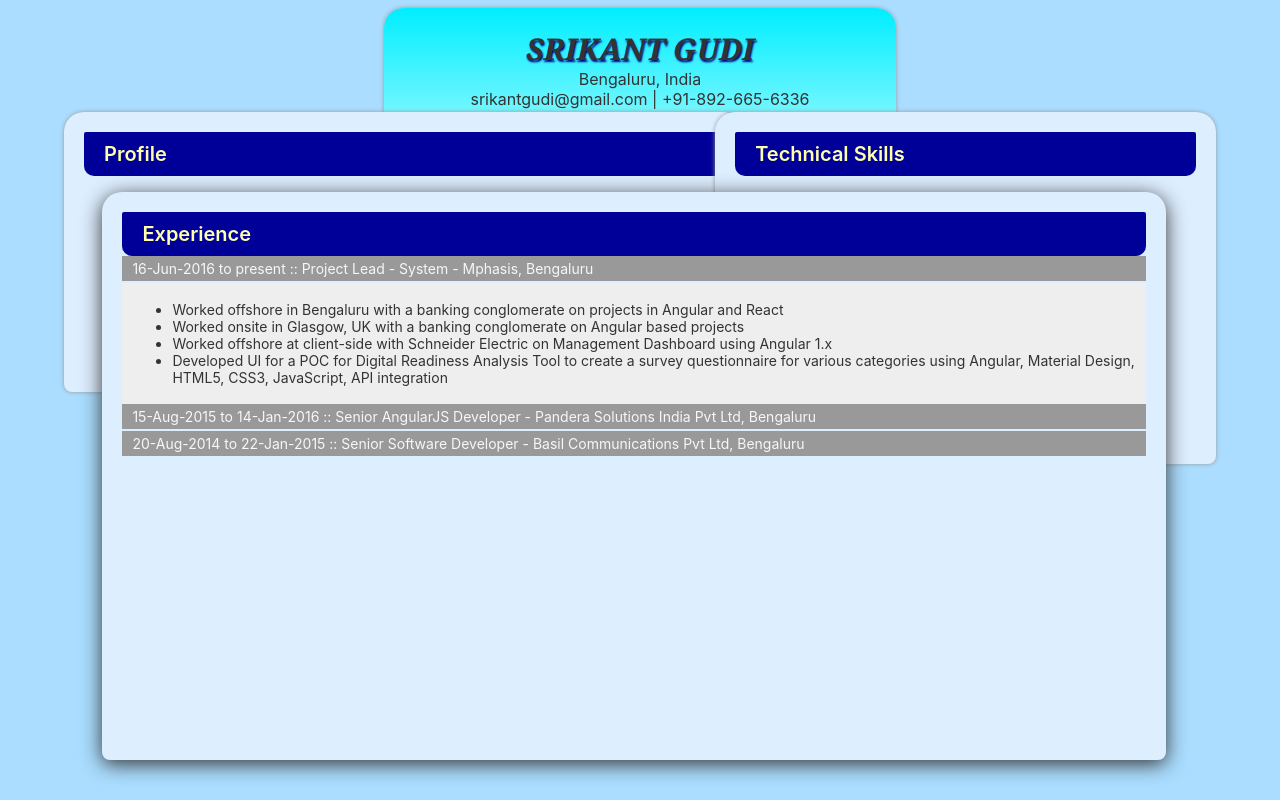
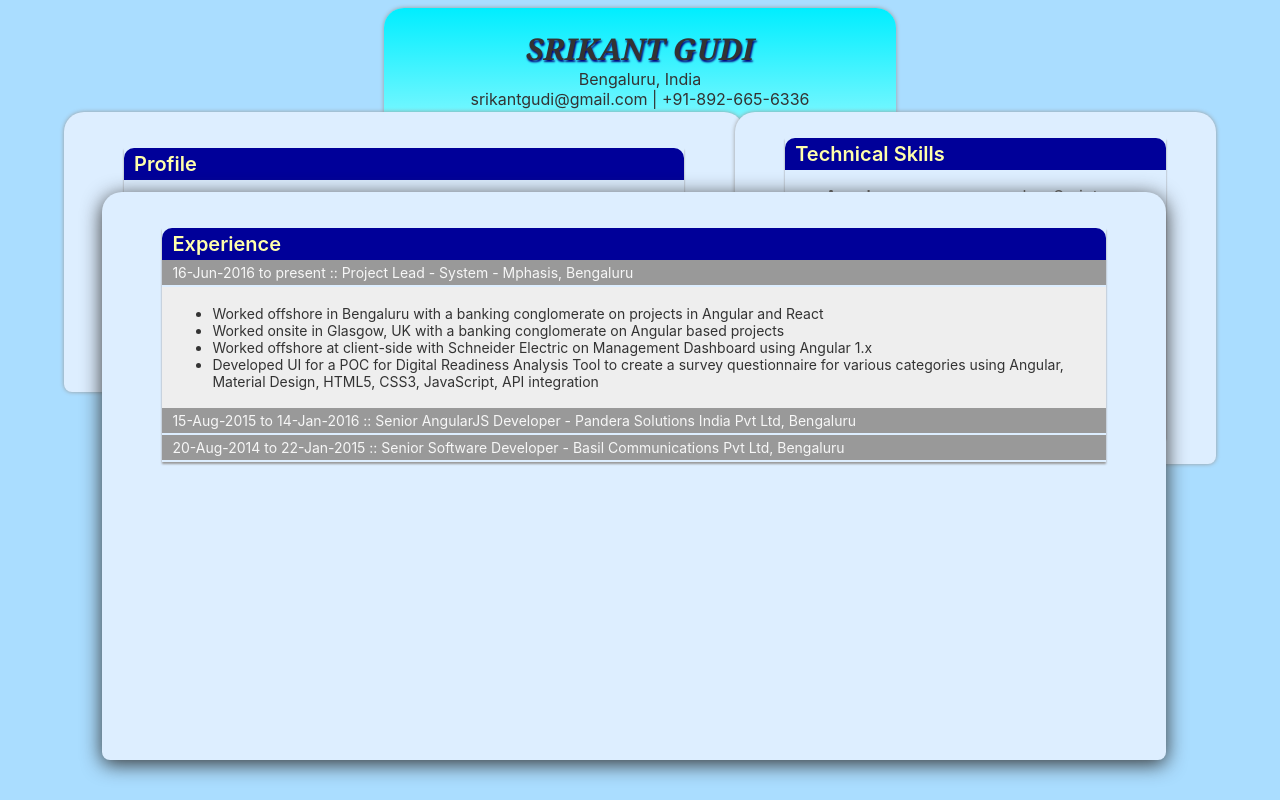
Before and after one commit to srikantgudi/srikantgudi.github.io, a Svelte app: page / in a window 1280 px wide. Built offline with nearby package versions, Linux system fonts and the light colour scheme.

Commit message:
Modified styles

```diff
--- a/src/App.svelte
+++ b/src/App.svelte
@@ -85,11 +85,14 @@ let profiles = [
 		font-size: 30px;
 		font-weight: 600;
 	}
-	.section-title {
+	figure {
+		box-shadow: 0 2px 2px #999;
+	}
+	figcaption {
 		background-color: #009;
 		color: #ffa;
-		padding: 10px 20px;
-		border-radius: 2px 2px 10px 10px;
+		padding: 4px 10px;
+		border-radius: 10px 10px 0 0;
 		font-size: 20px;
 		font-weight: 600;
 	}
@@ -106,10 +109,6 @@ let profiles = [
 		box-shadow: 0 0 4px #999999;
 		transition: all 1s;
 	}
-	.profile .text {
-		color: #333333;
-		font-size: 20px;
-	}
 	.profile:hover {
 		z-index: 9999;
 		box-shadow: 0 4px 20px #333333;
@@ -121,14 +120,14 @@ let profiles = [
 		right: 5vw;
 		min-height: 32vh;
 		width: 36vw;
-		padding: 20px;
+		padding: 10px;
 		border-radius: 20px 20px 8px 8px;
 		background-color: #def;
 		color: #666;
 		box-shadow: 0 0 4px #999999;
 		transition: all 1s;
 	}
-	.skills .content {
+	.skills-content {
 		display: grid;
 		grid-template-columns: 1fr 1fr;
 		grid-gap: 4px;
@@ -202,21 +201,26 @@ let profiles = [
 		<h1>Senior Frontend Engineer</h1>
 	</div>
 	<div class="profile">
-		<div class="section-title">
+		<figure>
+			<figcaption>
 				Profile
-		</div>
+			</figcaption>
+			<div>
 				<ul class='text'>
 					{#each profiles as line}
 						<li>{line}</li>
 					{/each}
 				</ul>
 			</div>
+		</figure>
+	</div>
 
 	<div class="skills">
-		<div class="section-title">
+		<figure>
+			<figcaption>
 				Technical Skills
-		</div>
-		<div class="content">
+			</figcaption>
+			<div class="skills-content">
 				<div>
 					<ul class="bold">
 						<li>Angular</li>
@@ -252,12 +256,14 @@ let profiles = [
 					</ul>
 				</div>
 			</div>
+		</figure>
 	</div>
 
 	<div class="exp">
-		<div class="section-title">
+		<figure>
+			<figcaption>
 				Experience
-		</div>
+			</figcaption>
 			<div>
 				{#each expList as exp}
 					<div class='exp-box' on:mouseover={() => curExp = exp}>
@@ -276,6 +282,6 @@ let profiles = [
 					</div>
 				{/each}
 			</div>
+		</figure>
 	</div>
-
 </main>
```
Lines whose indentation alone changed are shown as unchanged.
